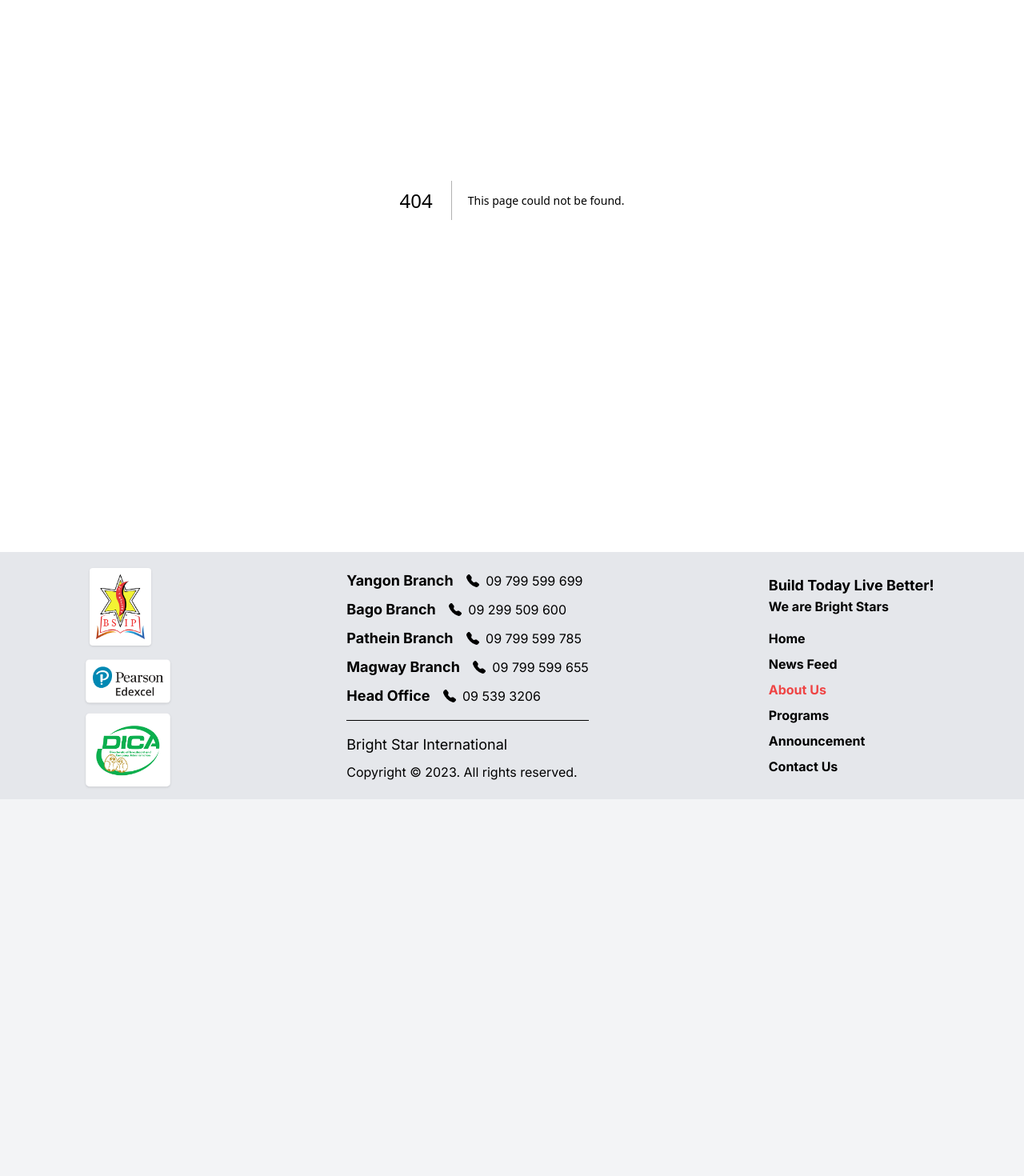
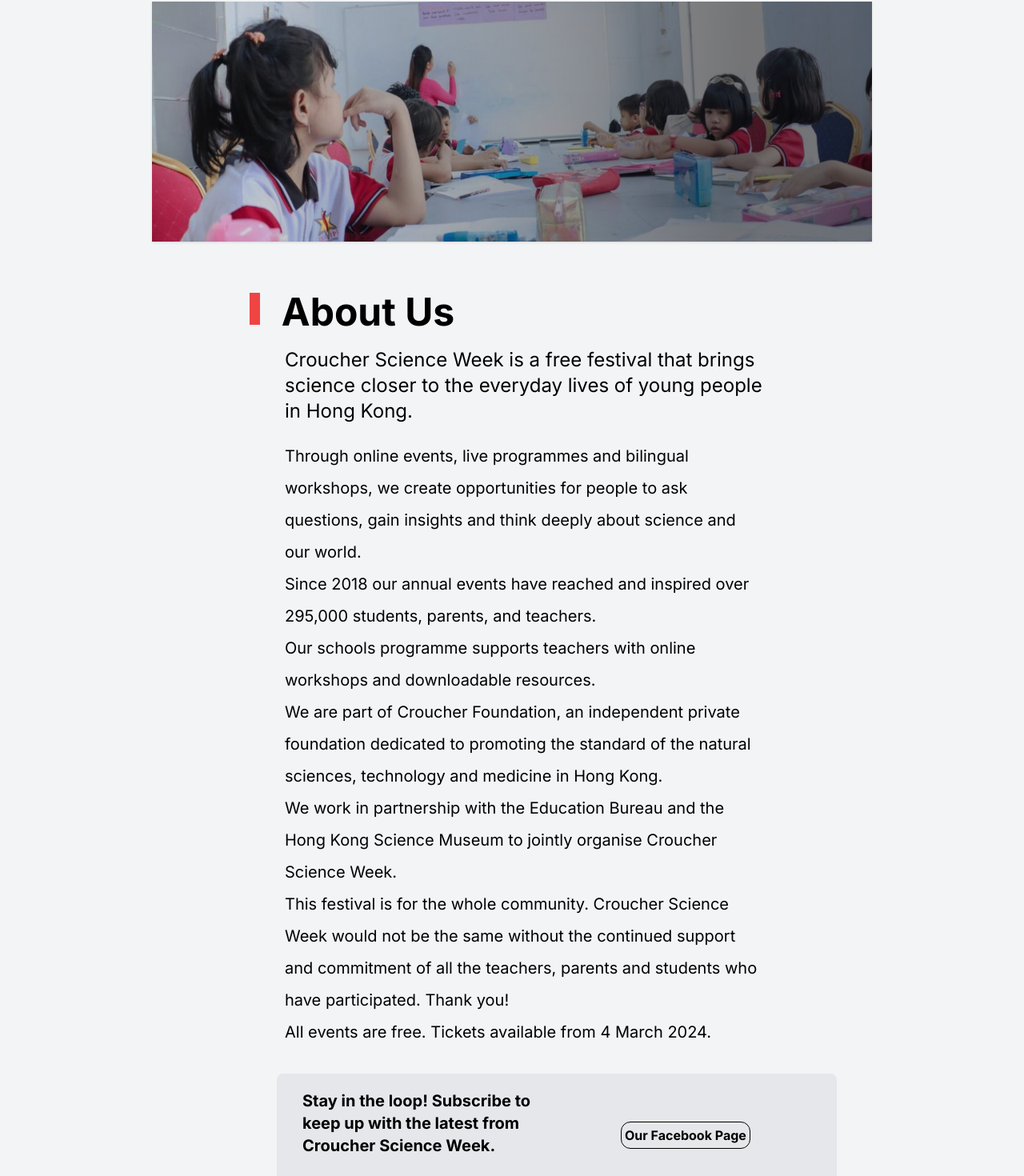
Before and after one commit to Hanna1997-del/Bright-Stars, a Next.js app: page /about-us in a window 1280 px wide. Before the commit this address had no page. Shown: the part 150-1620 px from the top of the page at 80% size. Before the commit the page ends 1149 px from the top, so only its background shows below. Built offline with nearby package versions, Linux system fonts and the light colour scheme.

Commit message:
fix some bug and make about us page

```diff
--- /dev/null
+++ b/src/app/about-us/page.tsx
@@ -0,0 +1,57 @@
+"use client";
+import Banner from "@/components/Banner";
+import VisitFacebook from "@/components/VisitFacebook";
+import Link from "next/link";
+import { useState } from "react";
+
+interface aboutUsProps {}
+
+const aboutUs: React.FC<aboutUsProps> = () => {
+
+
+
+
+  return (
+    <div className="max-w-[1440px] m-2  h-full flex flex-col justify-center items-center">
+      <Banner url={"/images/home-banner.png"} alt="aboutUs-banner" />
+
+      <div className="mr-[25rem] mt-16 relative">
+        <h1 className="font-bold text-5xl pl-10">About Us</h1>
+        <div className=" border-l-[13px] border-l-red-500 h-[2.5rem] absolute top-0 left-0"></div>
+      </div>
+      <div className="ml-[2rem] max-w-[600px] mt-5">
+        <p className="text-2xl">
+          Croucher Science Week is a free festival that brings science closer to
+          the everyday lives of young people in Hong Kong.
+        </p>
+        <p className="text-xl pt-5 leading-10">
+          Through online events, live programmes and bilingual workshops, we
+          create opportunities for people to ask questions, gain insights and
+          think deeply about science and our world. <br />
+          Since 2018 our annual events have reached and inspired over 295,000
+          students, parents, and teachers.
+          <br />
+          Our schools programme supports teachers with online workshops and
+          downloadable resources.
+          <br />
+          We are part of Croucher Foundation, an independent private foundation
+          dedicated to promoting the standard of the natural sciences,
+          technology and medicine in Hong Kong.
+          <br />
+          We work in partnership with the Education Bureau and the Hong Kong
+          Science Museum to jointly organise Croucher Science Week.
+          <br />
+          This festival is for the whole community. Croucher Science Week would
+          not be the same without the continued support and commitment of all
+          the teachers, parents and students who have participated. Thank you!
+          <br />
+          All events are free. Tickets available from 4 March 2024.
+        </p>
+      </div>
+
+      <VisitFacebook/>
+    </div>
+  );
+};
+
+export default aboutUs;
--- a/src/app/newfeed/page.tsx
+++ b/src/app/newfeed/page.tsx
@@ -39,7 +39,7 @@
      <div >
         <div className="absolute top-[144px] left-0">
         <img src={"/images/Rectangle 3.png"} alt="Rectangle" className="hidden lg:block h-[300px] w-[412px]" />
-        <div className="absolute   text-white top-4 left-3 md:top-8 md:left-16 lg:top-16 lg:left-16 w-[284px] ">
+        <div className="absolute   text-white bottom-4 left-3 md:top-8 md:left-16 lg:top-16 lg:left-16 w-[284px] ">
         <h1 className="font-bold text-3xl md:text-4xl lg:text-5xl">News Feeds</h1>
         <p className="lg:text-3xl md:text-3xl pt-2 lg:pt-4">Get updates about us here</p>
         </div>
--- a/src/app/page.tsx
+++ b/src/app/page.tsx
@@ -26,8 +26,8 @@
         eos esse. Nesciunt, at explicabo? Sit beatae debitis, exercitationem
        doloremque libero facere dignissimos esse facilis ipsam. Ex, voluptas officia?</p>
 
-       <section className="flex flex-col gap-2 lg:grid lg:grid-cols-4 lg:gap-6 mt-7">
-            <h2 className="lg:col-span-4 font-bold text-2xl mb-3">Our Mission</h2>
+       <section className="flex flex-col gap-2 lg:grid lg:grid-cols-2 lg:gap-6 mt-7">
+            <h2 className="lg:col-span-2 font-bold text-2xl mb-3">Our Mission</h2>
             <IconCard
               title="Academic Knowledge"
               icon={<AcademicKnowledgeIcon color="#E53638" />}
--- a/src/components/Banner.tsx
+++ b/src/components/Banner.tsx
@@ -7,7 +7,7 @@
 
 const Banner: React.FC<BannerProps> = ({url,alt}) => {
     return (
-        <div className="lg:w-[900px]  flex lg:h-[300px]  shadow mt-36 ">
+        <div className="lg:w-[900px]  flex lg:h-[300px]  shadow mt-10 lg:mt-36 ">
             <Image src={url} alt={alt? alt : ""} width={0} height={0} sizes="100vw"
             style={{ width: '100%', height: 'auto' }}/>
         </div>
--- a/src/components/CardTag.tsx
+++ b/src/components/CardTag.tsx
@@ -11,9 +11,9 @@
     return (
         <div className="  relative">
 
-          <img src={img} alt={alt? alt : ""} className="w-[293px] h-[303px]" />
-          <div className="absolute ml-3 lg:ml-0 left-18 top-36 lg:left-28">
-           {tag1 || tag2? (<div className=" w-[45px] h-[22px]   flex gap-3 text-[#FFFFFF]">
+          <img src={img} alt={alt? alt : ""} className="min-w-[200px] min-h-[200px] lg:max-w-[293px] lg:max-h-[303px]" />
+          <div className="absolute ml-3 lg:ml-0 left-18 top-24 lg:top-36 lg:left-28">
+           {tag1 || tag2? (<div className="min-w-[20px] min-h-[10px] lg:w-[45px] lg:h-[22px]   flex gap-3 text-[#FFFFFF]">
 
              <p className="text-sm font-bold  bg-[#E53637] px-2 rounded-lg  ">{tag1}</p>
              <p className="text-sm font-bold bg-[#E53637] px-2 rounded-lg ">{tag2}</p>
--- a/src/components/Navbar.tsx
+++ b/src/components/Navbar.tsx
@@ -59,7 +59,7 @@
     margin-inline: 17vw; // 34 vw
     padding-block: 1vw; */}
           <nav className="lg:absolute z-10  flex justify-between items-center lg:w-[66vw] mx-auto py-[1vw]">
-            <div className=" mt-3 w-[3.5rem] lg:mt-0 !lg:w-[6rem] hidden lg:block">
+            <div className=" mt-3 w-[3.5rem] lg:mt-0 !lg:w-[6rem] mr-[20rem] lg:mr-0 ">
              <Image src={"/images/logo.png"} alt="bsip logo" width={50} height={50}/>
             </div>
             <ul className="gap-5 hidden lg:flex">
@@ -80,7 +80,7 @@
             </ul>
           </nav>
           <div
-            className="absolute top-[1.7rem] right-[1rem] z-20  w-[3rem] h-[3rem] rounded-full flex  justify-center items-center shadow "
+            className="absolute top-[1.7rem] right-[1rem] z-20 cursor-pointer lg:hidden w-[3rem] h-[3rem] rounded-full flex  justify-center items-center shadow "
             onClick={() => setMobileNav((pre) => !pre)}
           >
             <GiHamburgerMenu />
@@ -88,7 +88,7 @@
         </div>
         <div
           className={cn(
-            "fixed flex flex-col items-center gap-2 right-0 z-10 w-[100vw] h-[100vh] bg-white mt-[-100vh]",
+            "fixed flex flex-col items-center gap-2 right-0 z-10 w-[100vw]  h-[85vh] bg-white mt-[-100vh]",
             mounted && "transition-all duration-500 ease" ,
             mobileNav && "mt-[0vh]"
           )}
--- /dev/null
+++ b/src/components/VisitFacebook.tsx
@@ -0,0 +1,28 @@
+import Link from "next/link";
+
+interface VisitFacebookProps {
+
+}
+
+const VisitFacebook: React.FC<VisitFacebookProps> = () => {
+    return (
+        <div className="bg-gray-200 hover:bg-red-500  hover:text-white w-[700px] rounded-lg h-[150px] ml-28 mt-8 grid grid-cols-2 pt-5 pl-8 ">
+        <h3 className="font-bold text-xl">
+          Stay in the loop! Subscribe to keep up with the latest from Croucher
+          Science Week.
+        </h3>
+       <div className="ml-16 mt-10">
+
+       <button className="border border-black hover:border-white  p-1 rounded-xl font-bold"
+
+
+
+       >  <Link href={"https://www.facebook.com/brightstarsinternationalschool"}>Our Facebook Page</Link> </button>
+
+
+       </div>
+      </div>
+     );
+}
+
+export default VisitFacebook;
```
